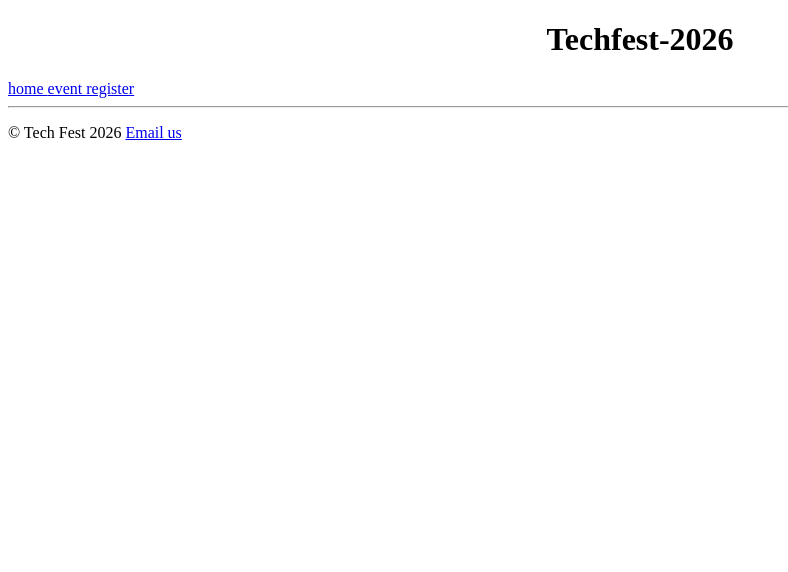
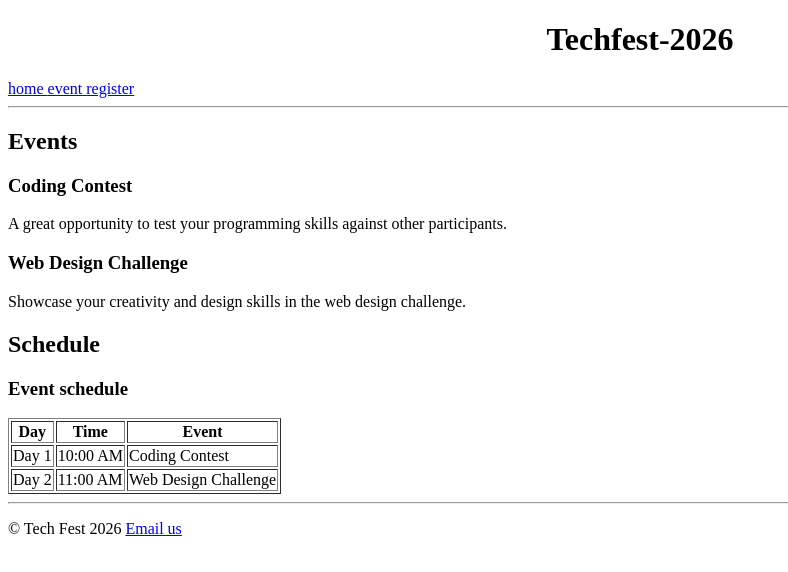
Before and after one commit to shivanirai911-png/techfest, a plain HTML site: page event.html in a window 1280 px wide. Shown: the whole page, without its empty margins (0-788 px from the left). Drawn offline with Linux system fonts and the light colour scheme.

Commit message:
Created new html project

```diff
--- a/event.html
+++ b/event.html
@@ -14,6 +14,44 @@
         <a href="/index.html">home </a><a href="/event.html">event </a><a href="/register.html">register</a>
     </nav>
     <hr>
+    <main>
+        <h2>Events</h2>
+        <h3>Coding Contest</h3>
+        <p>A great opportunity to test your programming skills against other participants.</p>
+        <h3>Web Design Challenge</h3>
+        <p>Showcase your creativity and design skills in the web design challenge.</p>
+        <div>
+        <h2>Schedule</h2>
+        <div>
+            <h3>Event schedule</h3>
+        </div>
+        <table border="1" >
+            <tr>
+                <th>Day</th>
+                <th>Time</th>
+                <th>Event</th>
+
+            </tr>
+            <tr>
+                <td>Day 1</td>
+                <td>10:00 AM</td>
+                <td>Coding Contest</td>
+
+            </tr>
+            <tr>
+                <td>Day 2</td>
+                <td>11:00 AM</td>
+                <td>Web Design Challenge</td>
+
+            </tr>
+
+
+        </table>
+
+        </div>
+
+    </main>
+    <hr>
     <footer>
     <p> &copy; Tech Fest 2026  <a href="mailto:abc@gmail.com">Email us</a></p>
 </footer>
```
Also changed, not shown: index.html (+8 -3 lines), register.html (+22 -0 lines).
